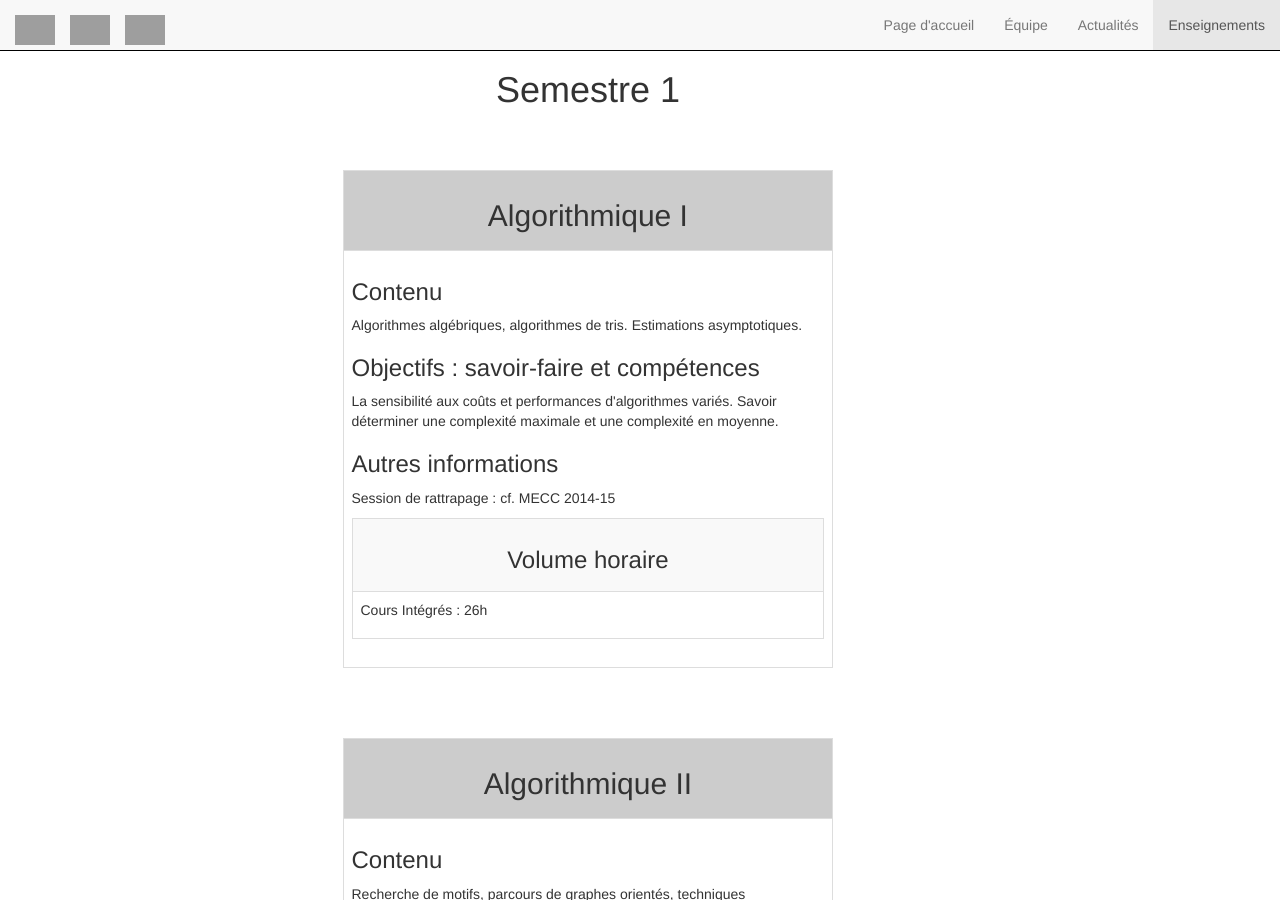
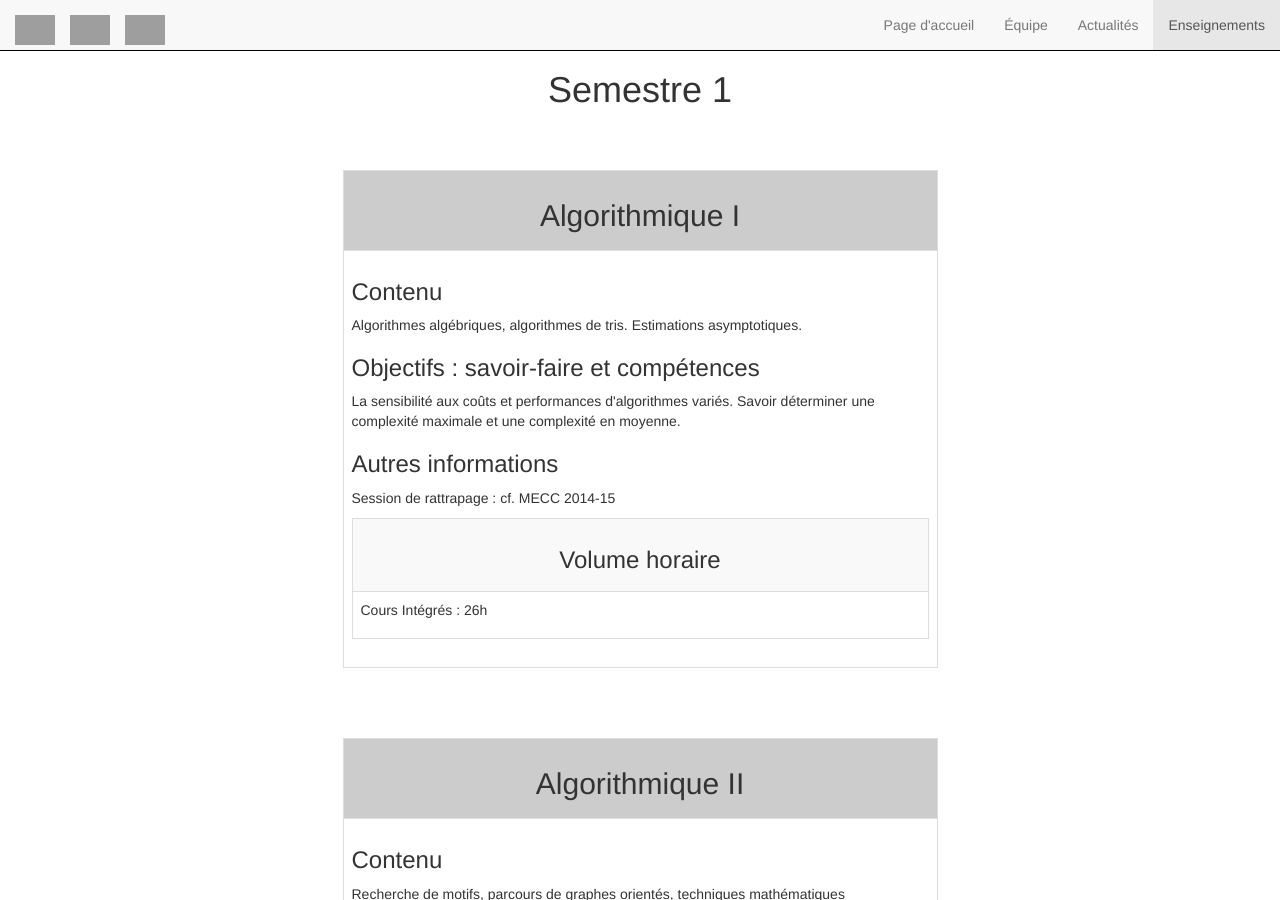
Before and after one commit to prudhomm/csmi.cemosis.fr, a Jekyll site: the page built from course.md, in a window 1280 px wide and 900 px high. Built offline with Jekyll 4.4.1, drawn with Linux system fonts in a browser that asks for light colours; nearby versions of some CDN libraries; grey boxes are pictures that could not be loaded.

Commit message:
minor changes to course tables' position

```diff
--- a/course.md
+++ b/course.md
@@ -9,9 +9,9 @@
 		<div id="toc"></div>
 		</div>
 
-		<div class="col-md-5" >
+		<div class="col-md-6" >
 		<a class="anchor" id="S1"></a>
-			<div style="text-align:center"><h1>Semestre 1</h1></div>
+		<div style="text-align:center"><h1>Semestre 1</h1></div>
 
 		{% for course in site.data.course.courseS1 %}
 			<a class="anchor" id="{{ course.id }}">{{ course.name }}</a>
@@ -179,6 +179,6 @@
 
 		{% endfor %}
 		</div>
-		<div class="col-md-4"></div>
+		<div class="col-md-3"></div>
 	</div>
 </div>
```
